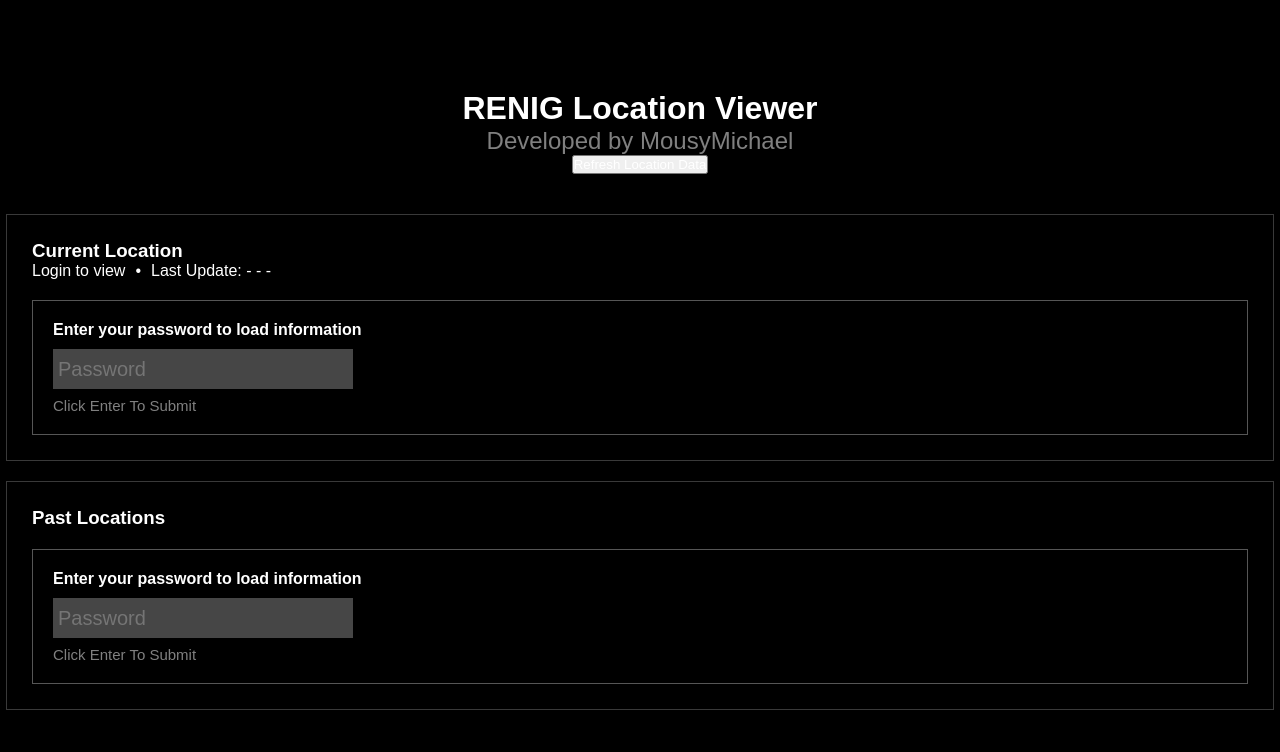
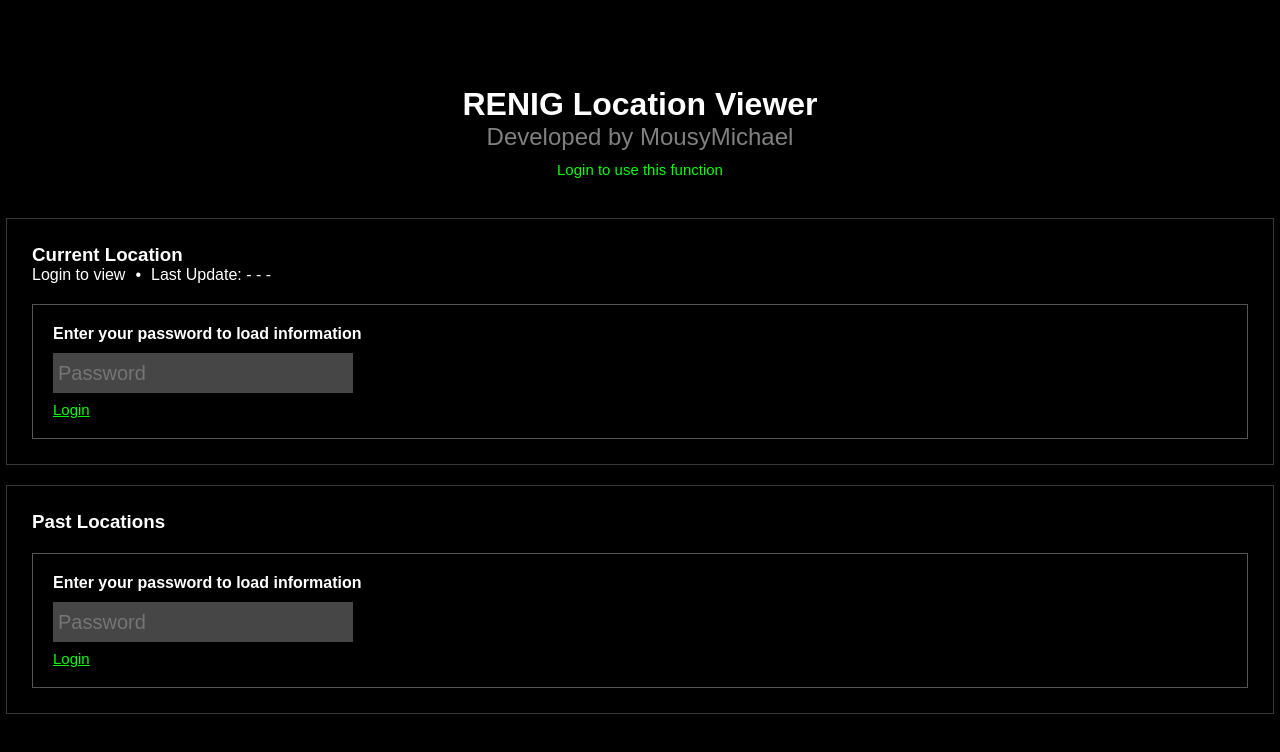
Before and after one commit to MousyMichael/regan, a plain HTML site: page location.html in a window 1280 px wide. Drawn offline with Linux system fonts and the light colour scheme.

Commit message:
Update location.html

```diff
--- a/location.html
+++ b/location.html
@@ -8,7 +8,7 @@
     <div class="title">
         <h1>RENIG Location Viewer</h1>
         <h2>Developed by MousyMichael</h2>
-        <button onclick="getLocationDetails()">Refresh Location Data</button>
+        <button class="refresh">Login to use this function</button>
     </div>
 
     <div class="curr">
@@ -22,8 +22,8 @@
         <div class="login">
 
             <h4>Enter your password to load information </h4>
-            <input placeholder="Password" type="password">
-            <p>Click Enter To Submit</p>
+            <input id="pw1" placeholder="Password" type="password">
+            <p onclick="login('0')" class="log">Login</p>
         </div>
 
     </div>
@@ -33,8 +33,8 @@
          <div class="login">
 
             <h4>Enter your password to load information </h4>
-            <input placeholder="Password" type="password">
-            <p>Click Enter To Submit</p>
+            <input id="pw2" placeholder="Password" type="password">
+            <p onclick="login('1')" class="log">Login</p>
         </div>
     </div>
 
@@ -43,6 +43,20 @@
 <script src="locationManager.js" defer></script>
 
 <style>
+    .refresh {
+        color: lime;
+        background-color: transparent;
+        border: none;
+        font-size: 15px;
+        cursor: pointer;
+        margin-top: 10px;
+    }
+
+    .log {
+        color: lime !important;
+        text-decoration: underline;
+        cursor: pointer;
+    }
 
     .login {
         margin-top: 20px;
```
